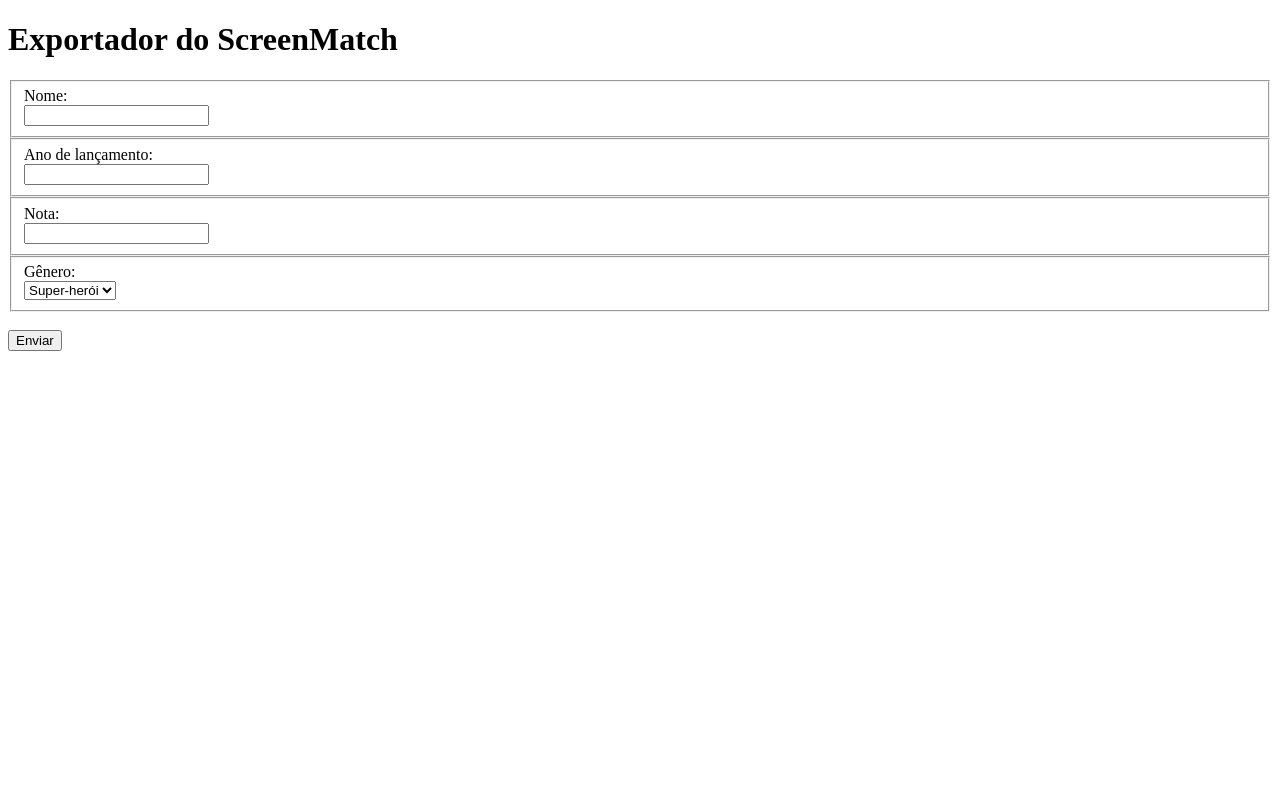
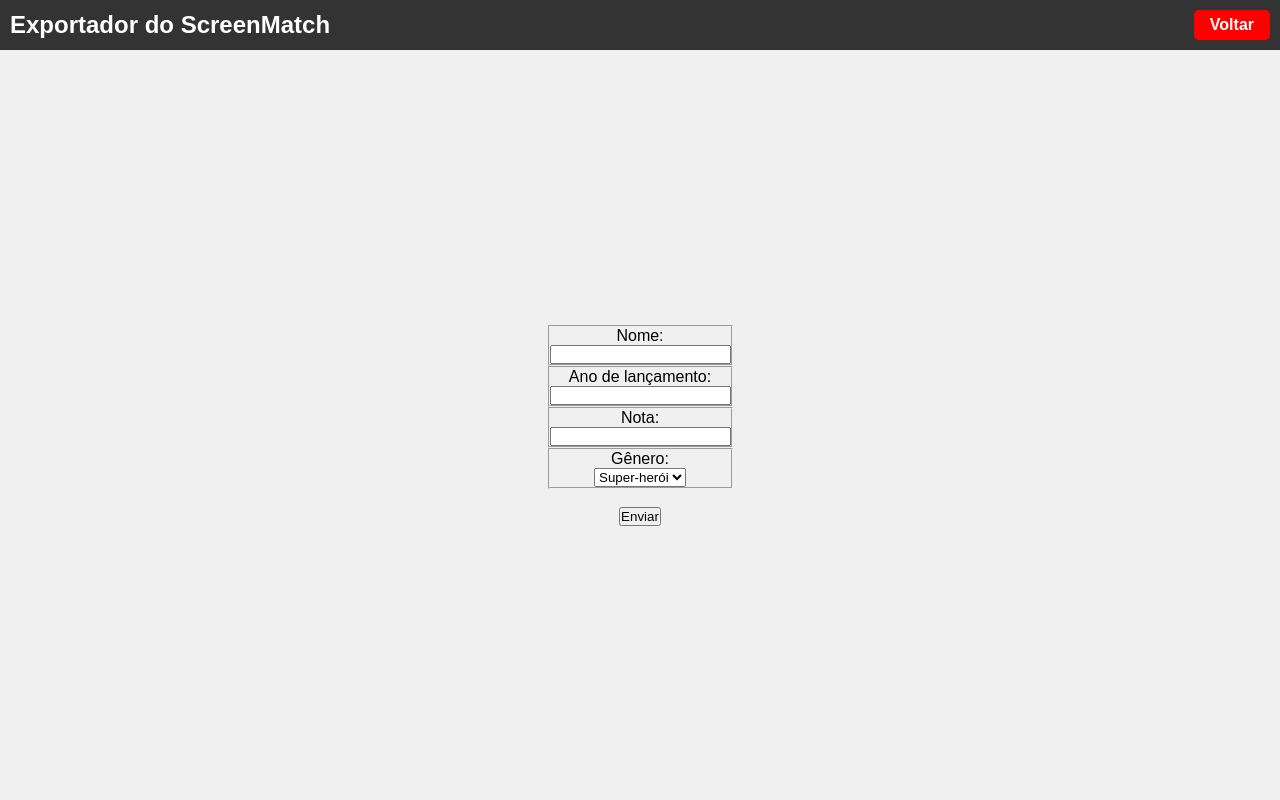
Before and after one commit to KaueTTS/alura, a PHP site: page /public/ in a window 1280 px wide. Run offline with PHP 8.4, Linux system fonts and the light colour scheme.

Commit message:
Curso PHP

```diff
--- a/BackEnd/CursoPHP/Básico/.screen-match/index.php
+++ b/BackEnd/CursoPHP/Básico/.screen-match/index.php
@@ -43,3 +43,5 @@ echo "-\t O gênero do filme é: $genero";
 
 // $filmeComoStringJson = json_encode($filme);
 // file_put_contents(__DIR__ . "/filmes.json", $filmeComoStringJson);
+
+php -S localhost:8001 -t public
--- a/BackEnd/CursoPHP/Básico/.screen-match/public/index.php
+++ b/BackEnd/CursoPHP/Básico/.screen-match/public/index.php
@@ -9,8 +9,12 @@
 </head>
 
 <body>
-    <nav></nav>
+    <nav class="navbar">
         <h1>Exportador do ScreenMatch</h1>
+        <a href="./">Voltar</a>
+    </nav>
+
+    <section class="container">
         <form action="exporta-arquivo.php" method="post">
             <fieldset>
                 <label for="nome">Nome:</label> <br>
@@ -29,15 +33,17 @@
 
             <fieldset>
                 <label for="nome">Gênero:</label> <br>
+
                 <select name="genero" id="genero">
                     <option value="super-heroi">Super-herói</option>
                     <option value="comedia">Comédia</option>
                     <option value="acao">Ação</option>
+                    <option value="acao">Terror</option>
                 </select>
             </fieldset>
-
             <br>
             <input type="submit" value="Enviar">
         </form>
+    </section>
 </body>
 </html>
--- a/BackEnd/CursoPHP/Básico/.screen-match/public/styles/index.css
+++ b/BackEnd/CursoPHP/Básico/.screen-match/public/styles/index.css
@@ -0,0 +1,45 @@
+* {
+    margin: 0;
+    padding: 0;
+    box-sizing: border-box;
+}
+
+body {
+    font-family: Arial, sans-serif;
+    background-color: #f0f0f0;
+    display: flex;
+    flex-direction: column;
+    height: 100vh;
+    width: 100vw;
+}
+
+.navbar {
+    display: flex;
+    justify-content:space-between;
+    background-color: #333;
+    color: white;
+    padding: 10px;
+    text-align: center;
+    align-items: center;
+}
+
+.navbar a {
+    color: white;
+    text-decoration: none;
+    background-color: red;
+    padding: 6px 16px;
+    border-radius: 5px;
+    font-weight: bold;
+}
+
+.container {
+    margin: auto;
+    display: flex;
+    justify-content: center;
+    align-items: center;
+    text-align: center;
+}
+
+.container form {
+
+}
```
Also changed, not shown: BackEnd/CursoPHP/Básico/.screen-match/public/filmes.json (renamed from BackEnd/CursoPHP/Básico/.screen-match/filmes.json). Lines whose indentation alone changed are shown as unchanged.
